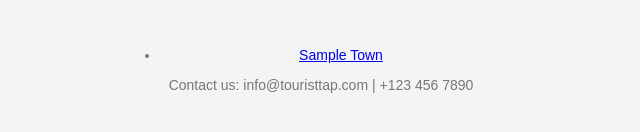
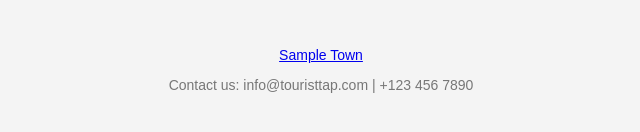
Before and after one commit to cdt123-uk/development, a plain HTML site: page index.html in a window 1280 px wide. Shown: the part 406-538 px from the top of the page, 319-959 px from the left. Drawn offline with Linux system fonts and the light colour scheme.

Commit message:
Update index.html

```diff
--- a/index.html
+++ b/index.html
@@ -17,10 +17,8 @@
         </div>
         <footer>
             <nav>
-            <ul>
-                <li><a href="Tetbury.html">Sample Town</a></li>
-            </ul>
-        </nav>
+                <a href="Tetbury.html">Sample Town</a>
+            </nav>
             <p>Contact us: info@touristtap.com | +123 456 7890</p>
         </footer>
     </div>
```
